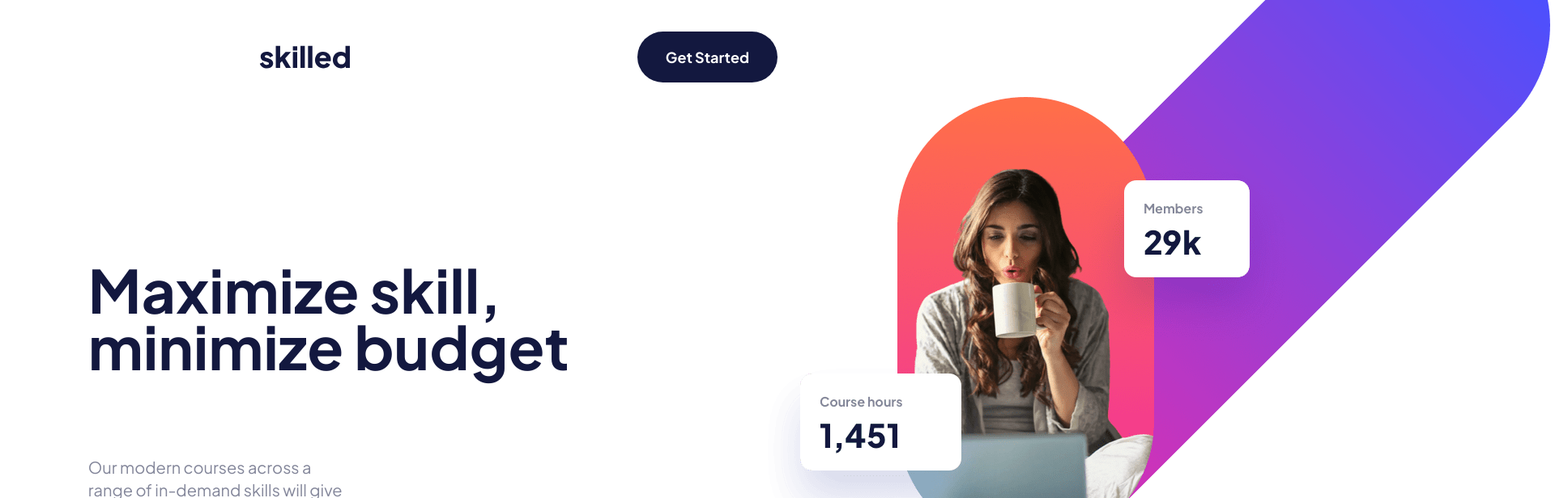
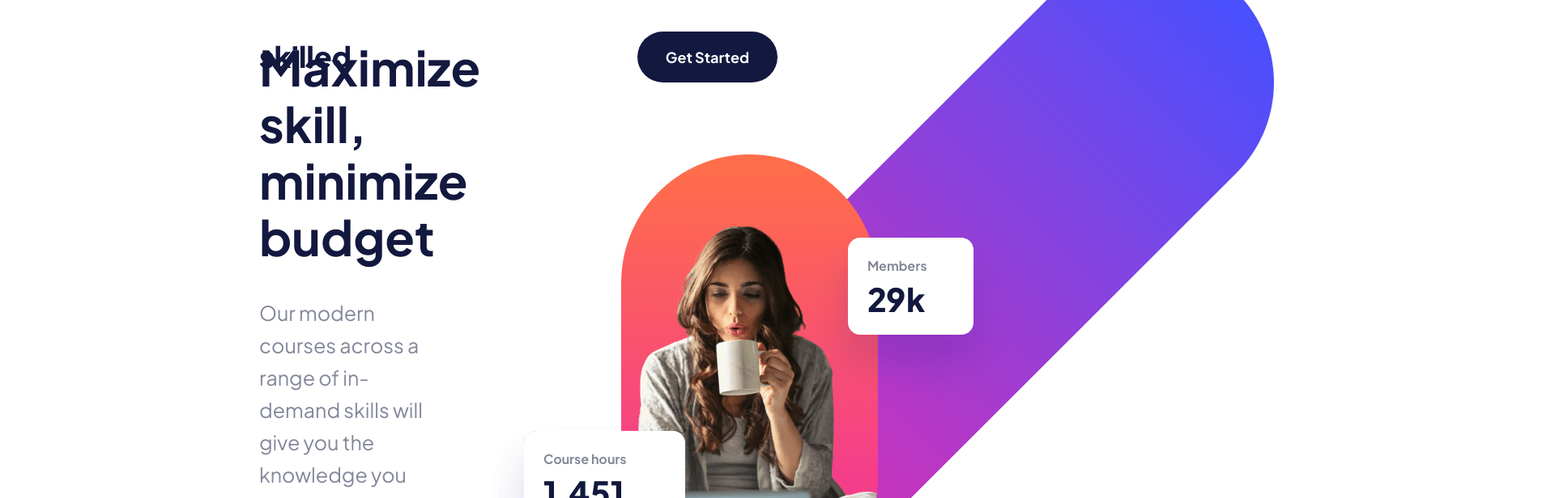
Before and after one commit to russell-crooms/skilled, a React (Vite) app: page / in a window 1280 px wide. Shown: the top 616 px of the page at 81% size, 1920 px wide, since content can reach past the window. Built offline with nearby package versions, Linux system fonts and the light colour scheme.

Commit message:
Cleaned up the project header.

```diff
--- a/src/components/hero/Hero.css
+++ b/src/components/hero/Hero.css
@@ -1,30 +1,31 @@
-.hero-container {
+.hero-section {
     display: flex;
     align-items: center;
+    justify-content: space-between;
+    width: 50%;
     margin-left: auto;
     margin-right: auto;
-    width: 61vw;
-    margin-top: 225px;
+    margin-top: -225px;
 }
 
-.hero-container-left {
-    display: flex;
-    flex-direction: column;
-    gap: 20px;
+.hero-section-left {
+    margin-top: 100px;
 }
 
-.hero-header {
-    font-size: 49px;
+.hero-header-text {
+    font-size: 40px;
     font-weight: 800;
+    width: 80%;
     color: #13183F;
     line-height: 70px;
+    margin-bottom: -10px;
 }
 
-.hero-para {
-    font-size: 20px;
-    line-height: 28px;
+.hero-paragraph {
+    font-size: 25px;
+    line-height: 40px;
     color: #83869A;
-    width: 25vw;
+    width: 80%;
 }
 
 .hero-button button {
@@ -44,10 +45,8 @@
     opacity: 60%;
 }
 
-.hero-container-right {
-    position: absolute;
-    top: -14%;
-    right: -8%;
+.hero-image {
+    margin-right: -490px;
 }
 
 .hero-image-tablet {
--- a/src/components/hero/Hero.jsx
+++ b/src/components/hero/Hero.jsx
@@ -5,14 +5,14 @@ import hero_image_mobile from "../../assets/image-hero-mobile.png";
 
 const Hero = () => {
   return (
-    <div className="hero-container">
-      <div className="hero-container-left">
-        <div className="hero-header">
+    <div className="hero-section">
+      <div className="hero-section-left">
+        <div className="hero-header-text">
           <h2>
             Maximize skill, <br></br>minimize budget
           </h2>
         </div>
-        <div className="hero-para">
+        <div className="hero-paragraph">
           <p>
             Our modern courses across a range of in-demand skills will give you
             the knowledge you need to live the life you want.
@@ -22,11 +22,11 @@ const Hero = () => {
           <button>Get Started</button>
         </div>
       </div>
-      <div className="hero-container-right">
+      <div className="hero-image">
         <div className="hero-image-desktop">
           <img src={hero_image_desktop} alt="" />
         </div>
-        <div className="hero-container-tablet">
+        <div className="hero-image-tablet">
           <img src={hero_image_tablet} alt="" />
         </div>
         <div className="hero-image-mobile">
```
